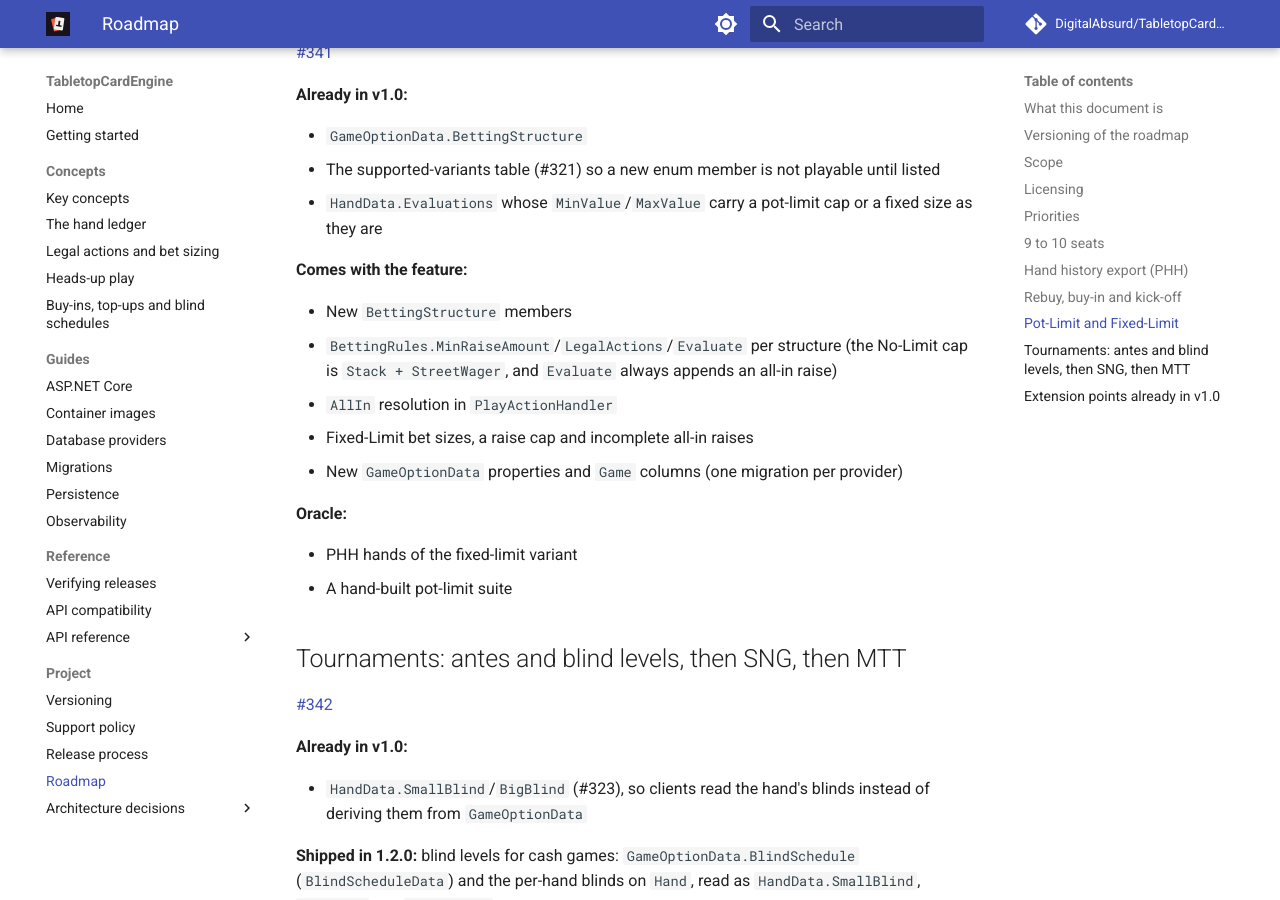
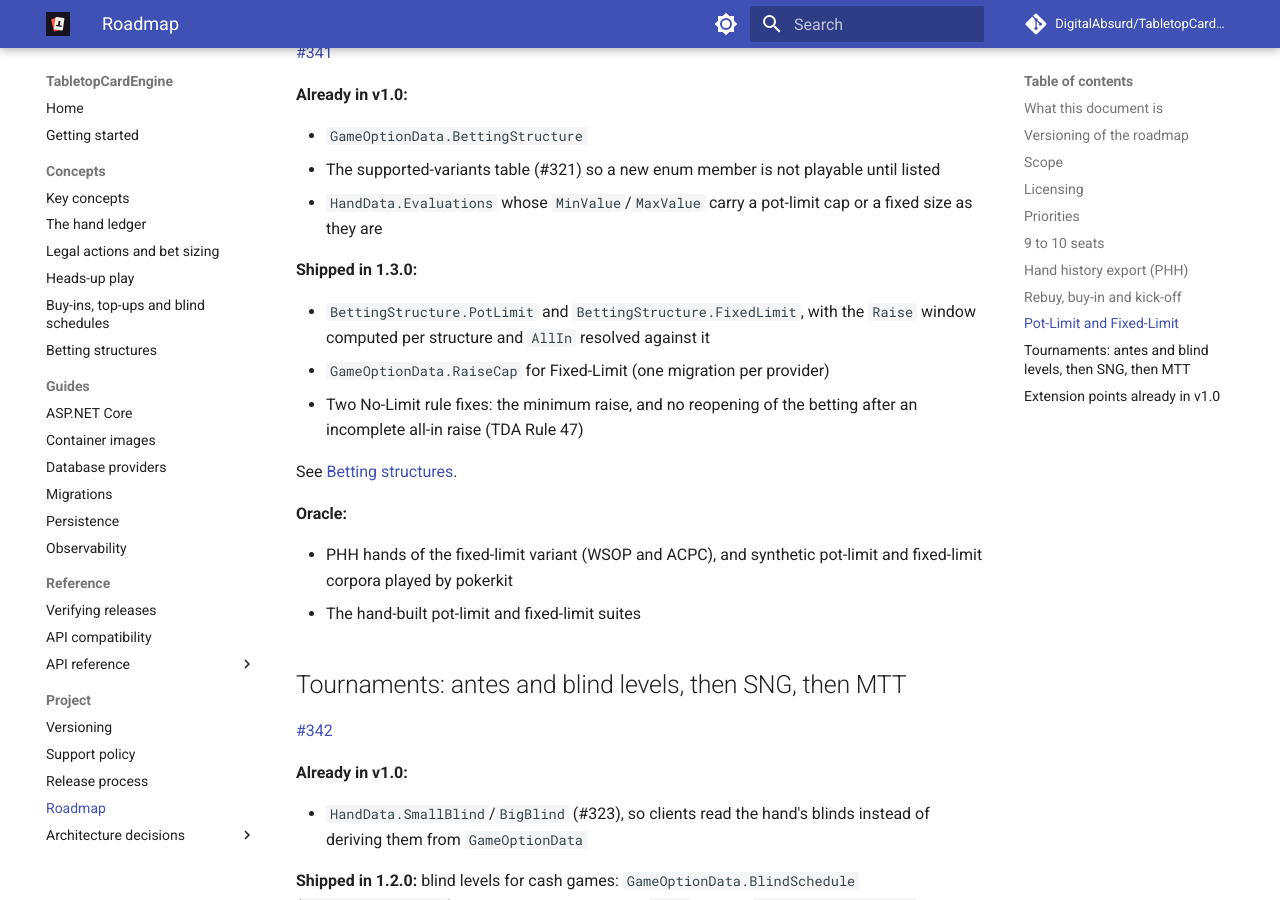
Before and after one commit to DigitalAbsurd/TabletopCardEngine, an MkDocs documentation site: the page built from docs/roadmap.md, in a window 1280 px wide and 900 px high, scrolled down 3818 px. Built offline with MkDocs 1.6.1 and Material for MkDocs 9.7.7, drawn with Linux system fonts in a browser that asks for light colours; comment, search, counter and statistics services are not loaded; some of the changed text lies outside the part shown.

Commit message:
docs: document the betting structures (concept page, READMEs, roadmap) (#702)
Co-authored-by: Claude Sonnet 5.5 <noreply@anthropic.com>

```diff
--- a/docs/roadmap.md
+++ b/docs/roadmap.md
@@ -12,7 +12,7 @@ Every feature below is planned as a **minor** 1.x release: each one adds members
 
 Five features are in:
 
-- Pot-Limit and Fixed-Limit
+- Pot-Limit and Fixed-Limit (✓ **Shipped in 1.3.0**)
 - Tournaments (SNG/MTT, blind levels, antes)
 - Rebuy, buy-in and kick-off
 - 9 to 10 seats (✓ **Shipped in 1.1.0**)
@@ -39,7 +39,7 @@ All five are open source under Apache-2.0 (ADR-0001), in this repository; none i
 | 1 | 9 to 10 seats | High | Low | Low | The engine is ring-generic; only validators and hosts cap at 6. Opens full-ring play cheaply. |
 | 2 | Hand history export (PHH) | Medium | Low | Low | Built on the v1.0 ledger (#325); the vendored PHH corpora give a round-trip oracle. |
 | 3 | Rebuy, buy-in and kick-off | High | Medium | Medium | Real cash games need seats to be vacated and stacks topped up; touches seat lifecycle and rehydration. |
-| 4 | Pot-Limit and Fixed-Limit | Medium | Medium | High | New betting rules; wrong sizing is a silent rules bug. Needs its own oracle. |
+| 4 | Pot-Limit and Fixed-Limit (✓ Shipped in 1.3.0) | Medium | Medium | High | New betting rules; wrong sizing is a silent rules bug. Needs its own oracle. |
 | 5 | Tournaments: antes and blind levels, then SNG, then MTT | High | High | High | The largest feature; split into three steps, each its own release. Builds on 1, 3 and the per-hand blinds of #323. |
 
 ## 9 to 10 seats
@@ -110,18 +110,18 @@ See [Buy-ins, top-ups and blind schedules](concepts/buy-ins-and-blinds.md).
 - The supported-variants table (#321) so a new enum member is not playable until listed
 - `HandData.Evaluations` whose `MinValue`/`MaxValue` carry a pot-limit cap or a fixed size as they are
 
-**Comes with the feature:**
+**Shipped in 1.3.0:**
 
-- New `BettingStructure` members
-- `BettingRules.MinRaiseAmount`/`LegalActions`/`Evaluate` per structure (the No-Limit cap is `Stack + StreetWager`, and `Evaluate` always appends an all-in raise)
-- `AllIn` resolution in `PlayActionHandler`
-- Fixed-Limit bet sizes, a raise cap and incomplete all-in raises
-- New `GameOptionData` properties and `Game` columns (one migration per provider)
+- `BettingStructure.PotLimit` and `BettingStructure.FixedLimit`, with the `Raise` window computed per structure and `AllIn` resolved against it
+- `GameOptionData.RaiseCap` for Fixed-Limit (one migration per provider)
+- Two No-Limit rule fixes: the minimum raise, and no reopening of the betting after an incomplete all-in raise (TDA Rule 47)
+
+See [Betting structures](concepts/betting-structures.md).
 
 **Oracle:**
 
-- PHH hands of the fixed-limit variant
-- A hand-built pot-limit suite
+- PHH hands of the fixed-limit variant (WSOP and ACPC), and synthetic pot-limit and fixed-limit corpora played by pokerkit
+- The hand-built pot-limit and fixed-limit suites
 
 ## Tournaments: antes and blind levels, then SNG, then MTT
 
--- a/mkdocs.yml
+++ b/mkdocs.yml
@@ -56,6 +56,7 @@ nav:
       - Legal actions and bet sizing: concepts/evaluations.md
       - Heads-up play: concepts/heads-up.md
       - Buy-ins, top-ups and blind schedules: concepts/buy-ins-and-blinds.md
+      - Betting structures: concepts/betting-structures.md
   - Guides:
       - ASP.NET Core: aspnetcore.md
       - Container images: docker.md
```
Also changed, not shown: README.md (+2 -2 lines), docs/concepts/betting-structures.md (added, +113 -0 lines), docs/concepts/index.md (+6 -1 lines), docs/index.md (+1 -1 lines), src/TabletopCardEngine/README.md (+1 -1 lines).
